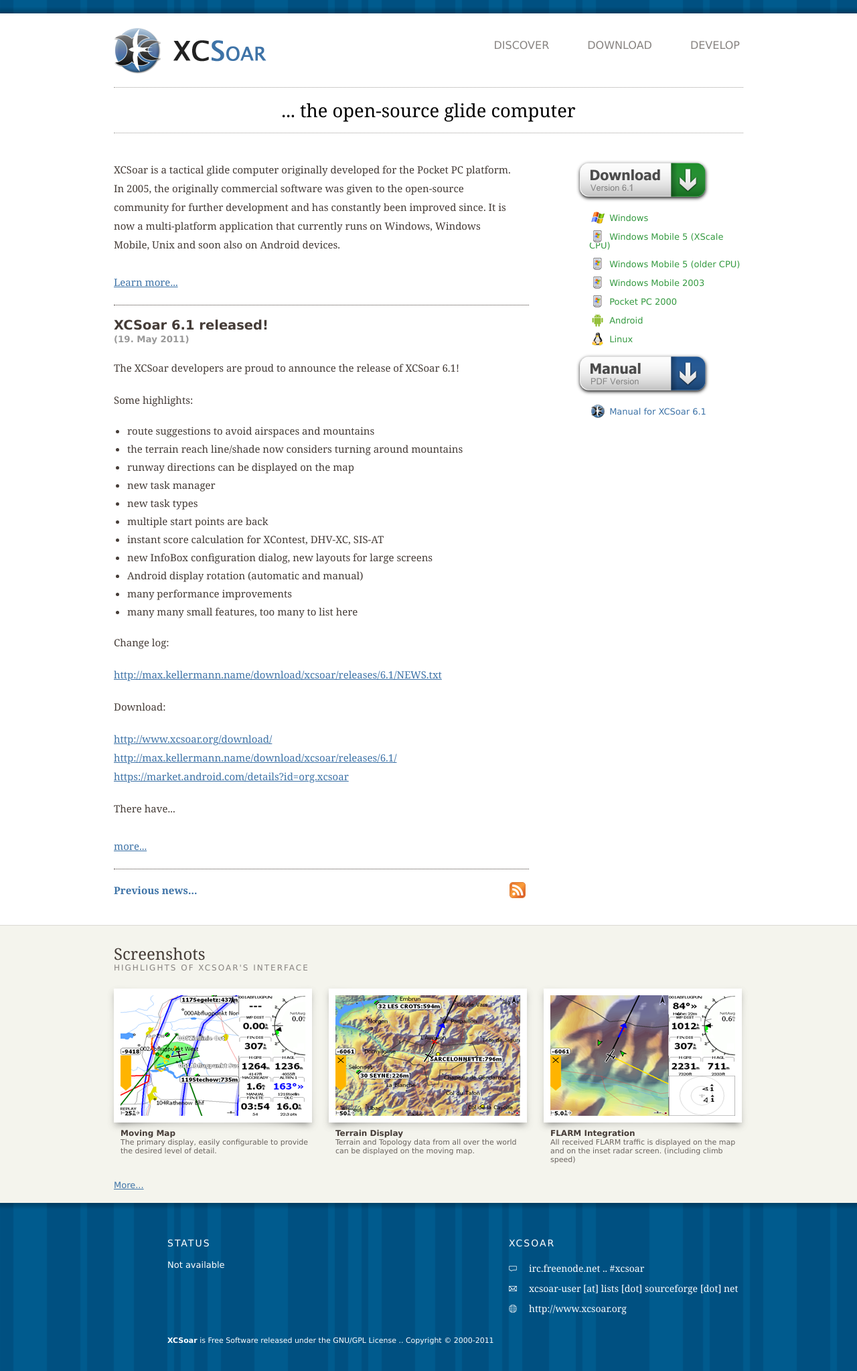
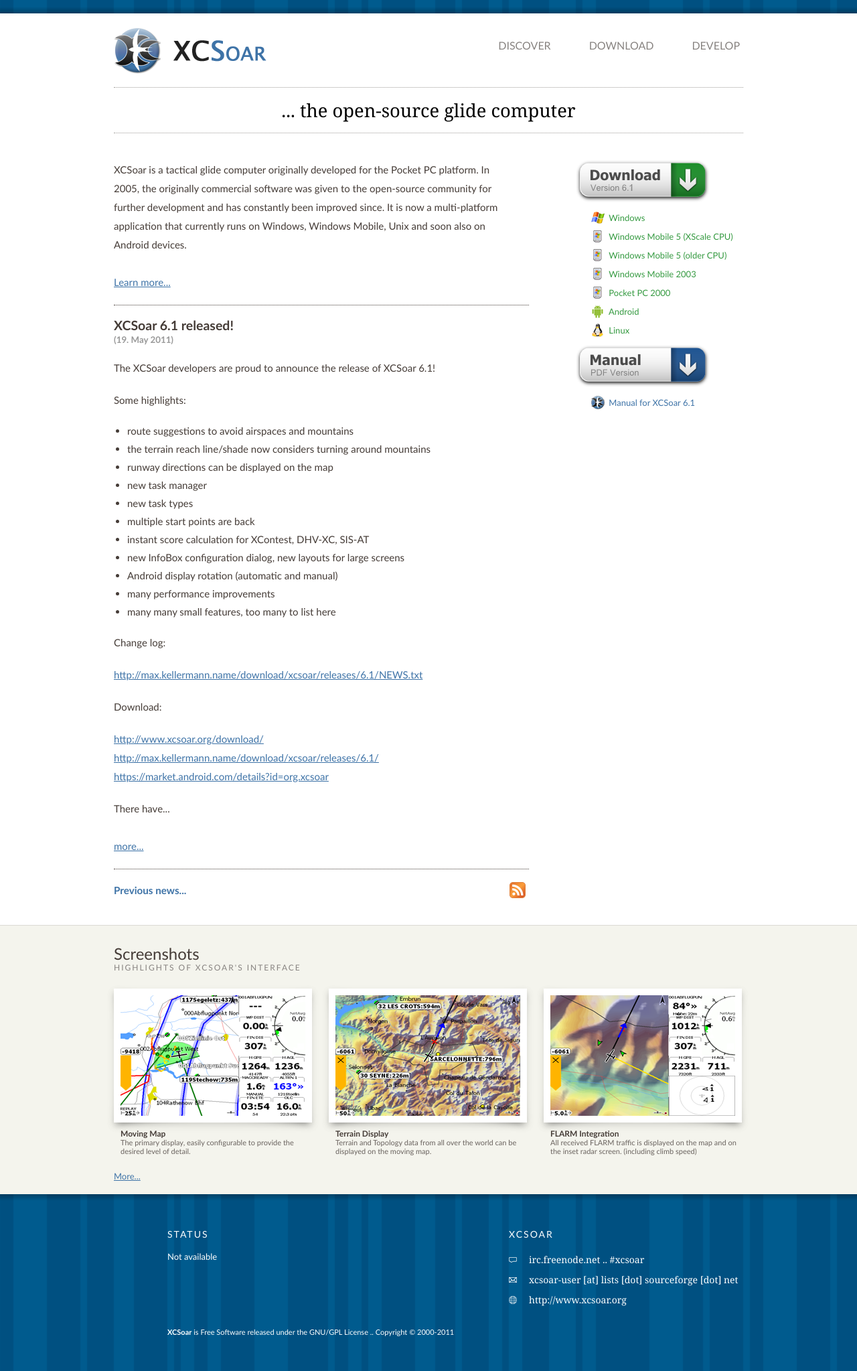
Before and after one commit to XCSoar/website, a Jekyll site: the page built from index.html, in a window 1280 px wide. Shown: the whole page at 67% size. Built offline with Jekyll 4.4.1, drawn with Linux system fonts in a browser that asks for light colours.

Commit message:
css: Changed most fonts to be sans-serif

```diff
--- a/css/xcsoar.css
+++ b/css/xcsoar.css
@@ -22,7 +22,7 @@
 hr { border-style: dotted; border-width: 1px 0px 0px 0px; }
 
 /* HTML */
-html { min-width: 960px; font-family: "Lucida Grande", "Lucida Sans Unicode", "Lucida Sans", Helvetica, Arial, sans-serif; }
+html { min-width: 960px; font-family: "Calibri", "Lucida Grande", "Lucida Sans Unicode", "Lucida Sans", Helvetica, Arial, sans-serif; }
 
 /* BODY */
 body { padding-top: 20px; background: url(../img/shadow-top.png) 0 10px repeat-x; }
@@ -31,7 +31,7 @@
 #header, #content, #feature, #footer { width: 940px; margin: 0 auto; }
 
 /* TRAC OVERWRITE */
-h1, h2, h3, h4 { letter-spacing: 0; font-family: "Lucida Grande", "Lucida Sans Unicode", "Lucida Sans", Helvetica, Arial, sans-serif; }
+h1, h2, h3, h4 { letter-spacing: 0; font-family: "Calibri", "Lucida Grande", "Lucida Sans Unicode", "Lucida Sans", Helvetica, Arial, sans-serif; }
 #secondary #footer { line-height: 14px; }
 
 /******************************************************************************
@@ -51,7 +51,7 @@
 #header a { text-decoration: none; }
 
 /* NAV */
-ul#nav { position: absolute; top: 40px; right: 0; width: 450px; list-style: none; font-family:"Lucida Grande","Lucida Sans Unicode","Lucida Sans",Helvetica,Arial,sans-serif; margin: 0; }
+ul#nav { position: absolute; top: 40px; right: 0; width: 450px; list-style: none; font-family: "Calibri", "Lucida Grande","Lucida Sans Unicode","Lucida Sans",Helvetica,Arial,sans-serif; margin: 0; }
 ul#nav li { float: right; height: 14px; padding-left: 47px; font-size: 16px; }
 ul#nav li a { float: left; overflow: hidden; height: 14px; padding: 0px 5px 4px 5px; text-decoration: none; text-transform: uppercase; color: #878380; }
 ul#nav li.discover a:hover { border-bottom: 2px solid #1A4977; color: #1A4977; }
@@ -63,24 +63,24 @@
 
 /* SUMMARY */
 #summary h2 { margin-bottom: 20px; }
-#summary h3 { margin-bottom: 20px; padding-right: 20px; font-family: Georgia, serif; line-height: 24px; }
+#summary h3 { margin-bottom: 20px; padding-right: 20px; font-family: "Calibri", "Lucida Grande","Lucida Sans Unicode","Lucida Sans",Helvetica,Arial,sans-serif; line-height: 24px; }
 #summary h3 a { text-decoration: none; }
 #summary h3 a:hover { text-decoration: underline; }
 #summary h4 { margin: 30px 0 10px 0; font-size: 12px; font-weight: normal; letter-spacing: 2px; text-transform: uppercase; }
 #summary h4.first-child { margin-top: 0; }
-#summary div, #summary p { margin-bottom: 20px; padding-right: 20px; font-family: Georgia, serif; font-size: 15px; line-height: 28px; }
+#summary div, #summary p { margin-bottom: 20px; padding-right: 20px; font-family: "Calibri", "Lucida Grande","Lucida Sans Unicode","Lucida Sans",Helvetica,Arial,sans-serif; font-size: 15px; line-height: 28px; }
 #summary div img, #summary p img { float: left; margin: 0 30px 30px 0; }
 #summary ul { margin-bottom: 20px; padding-left: 20px; line-height: 24px; }
-#summary ul li { margin-bottom: 3px; font-family: Georgia, serif; font-size: 15px; }
-#summary a.more { font-family: "Lucida Grande", "Lucida Sans Unicode", "Lucida Sans", Helvetica, Arial, sans-serif; font-size: 12px; font-weight: bold; }
+#summary ul li { margin-bottom: 3px; font-family: "Calibri", "Lucida Grande","Lucida Sans Unicode","Lucida Sans",Helvetica,Arial,sans-serif; font-size: 15px; }
+#summary a.more { font-family: "Calibri", "Lucida Grande", "Lucida Sans Unicode", "Lucida Sans", Helvetica, Arial, sans-serif; font-size: 12px; font-weight: bold; }
 
 /* FORM */
 #form h2 { display: none; }
-#form p { margin-bottom: 30px; padding-right: 20px; font-family: Georgia, serif; }
-#form label { float: left; padding-bottom: 12px; font-family: "Lucida Grande", "Lucida Sans Unicode", "Lucida Sans", Helvetica, Arial, sans-serif; font-size: 12px; text-transform: uppercase; letter-spacing: 2px; }
-#form div.box { width: 580px; padding: 10px; margin-bottom: 4px; border: 1px solid #9f9c99; border-radius: 8px; font-family: "Lucida Grande", "Lucida Sans Unicode", "Lucida Sans", Helvetica, Arial, sans-serif;  font-size: 20px; }
+#form p { margin-bottom: 30px; padding-right: 20px; font-family: "Calibri", "Lucida Grande","Lucida Sans Unicode","Lucida Sans",Helvetica,Arial,sans-serif; }
+#form label { float: left; padding-bottom: 12px; font-family: "Calibri", "Lucida Grande", "Lucida Sans Unicode", "Lucida Sans", Helvetica, Arial, sans-serif; font-size: 12px; text-transform: uppercase; letter-spacing: 2px; }
+#form div.box { width: 580px; padding: 10px; margin-bottom: 4px; border: 1px solid #9f9c99; border-radius: 8px; font-family: "Calibri", "Lucida Grande", "Lucida Sans Unicode", "Lucida Sans", Helvetica, Arial, sans-serif;  font-size: 20px; }
 #form div.box .comment { color: #777777; font-size: 70%; }
-#form input.text, #form textarea { width: 580px; padding: 10px; border: 1px solid #9f9c99; border-radius: 8px; font-family: "Lucida Grande", "Lucida Sans Unicode", "Lucida Sans", Helvetica, Arial, sans-serif;  font-size: 20px; }
+#form input.text, #form textarea { width: 580px; padding: 10px; border: 1px solid #9f9c99; border-radius: 8px; font-family: "Calibri", "Lucida Grande", "Lucida Sans Unicode", "Lucida Sans", Helvetica, Arial, sans-serif;  font-size: 20px; }
 #form input.text:focus, #form textarea:focus { border: 1px solid #555; }
 #form input.button { padding: 5px 10px; font-size: 18px; text-transform: uppercase; border: 0; border-radius: 8px; cursor: pointer; }
 #form input.button_inactive { color: #fff; background: #777777; padding: 5px 10px; font-size: 18px; text-transform: uppercase; border: 0; border-radius: 8px; cursor: pointer; }
@@ -94,7 +94,7 @@
 /* ASIDE */
 #aside { float: right; width: 250px; padding: 40px 0; }
 #aside h2 { margin-bottom: 10px; font-size: 12px; font-weight: normal; letter-spacing: 2px; text-transform: uppercase; }
-#aside p { margin-bottom: 10px; font-size: 14px; line-height: 21px; font-family: Georgia, serif; color: #878380;}
+#aside p { margin-bottom: 10px; font-size: 14px; line-height: 21px; "Calibri", "Lucida Grande","Lucida Sans Unicode","Lucida Sans",Helvetica,Arial,sans-serif; color: #878380;}
 #aside ul { padding-left: 20px; }
 #aside ul li { padding: 5px; }
 
@@ -109,7 +109,7 @@
 #portfolio div.summary img { float: left; padding: 17px 22px 27px 22px; }
 #portfolio div.details { float: left; width: 276px; padding: 20px 0 0 16px; }
 #portfolio div.details dt { padding: 20px 0 2px 0; font-size: 11px; font-weight: normal; letter-spacing: 2px; text-transform: uppercase; color: #878380; }
-#portfolio div.details dd { font-size: 18px; line-height: 21px; font-family: Georgia, serif; }
+#portfolio div.details dd { font-size: 18px; line-height: 21px; font-family: "Calibri", "Lucida Grande","Lucida Sans Unicode","Lucida Sans",Helvetica,Arial,sans-serif; }
 #portfolio div.details dd strong { font-size: 22px; font-weight: normal; }
 #portfolio div.details p { margin-top: 20px; }
 #portfolio div.details a { text-decoration: none; }
@@ -128,7 +128,7 @@
 
 /* SCREENSHOTS */
 #screenshots { float: left; width: 100%; padding: 27px 0 20px; }
-#screenshots h2 { font-family: Georgia, serif; font-size: 24px; line-height: 30px; font-weight: normal; }
+#screenshots h2 { font-family: "Calibri", "Lucida Grande","Lucida Sans Unicode","Lucida Sans",Helvetica,Arial,sans-serif; font-size: 24px; line-height: 30px; font-weight: normal; }
 #screenshots h3 { margin-bottom: 20px; font-size: 12px; font-weight: normal; letter-spacing: 2px; text-transform: uppercase; color: #878380; }
 #screenshots ul { position: relative; float: left; right: 10px; width: 960px; list-style: none; }
 #screenshots ul li { float: left; width: 296px; padding: 5px 10px; margin: 0 5px 20px 0; background: url(../img/thumbnail-backdrop.png) 0 0 no-repeat; }
@@ -141,12 +141,12 @@
 
 /* DETAILS */
 #details { float: left; width: 100%; padding: 27px 0 20px; }
-#details h2 { margin-bottom: 10px; font-family: Georgia, serif; font-size: 24px; line-height: 30px; font-weight: normal; }
+#details h2 { margin-bottom: 10px; font-family: "Calibri", "Lucida Grande","Lucida Sans Unicode","Lucida Sans",Helvetica,Arial,sans-serif; font-size: 24px; line-height: 30px; font-weight: normal; }
 #details h3 { margin-bottom: 20px; border-bottom: 1px solid #e9e9e2; padding-bottom: 10px; font-size: 12px; font-weight: normal; letter-spacing: 2px; text-transform: uppercase; color: #453c37; }
 #details ul { list-style: none; }
 #details ul li { float: left; width: 320px; margin-bottom: 20px; padding-left: 12px; padding-right: 20px; }
 #details ul li.last-child { padding-right: 0; }
-#details ul li ul li { clear: left; padding-left: 12px; font-family: Georgia, serif; font-size: 14px; line-height: 16px; }
+#details ul li ul li { clear: left; padding-left: 12px; font-family: "Calibri", "Lucida Grande","Lucida Sans Unicode","Lucida Sans",Helvetica,Arial,sans-serif; font-size: 14px; line-height: 16px; }
 #details .email { font-size: 11px; }
 #details .detail { font-size: 11px; }
 #details ul.files li { height: 65px; }
```
